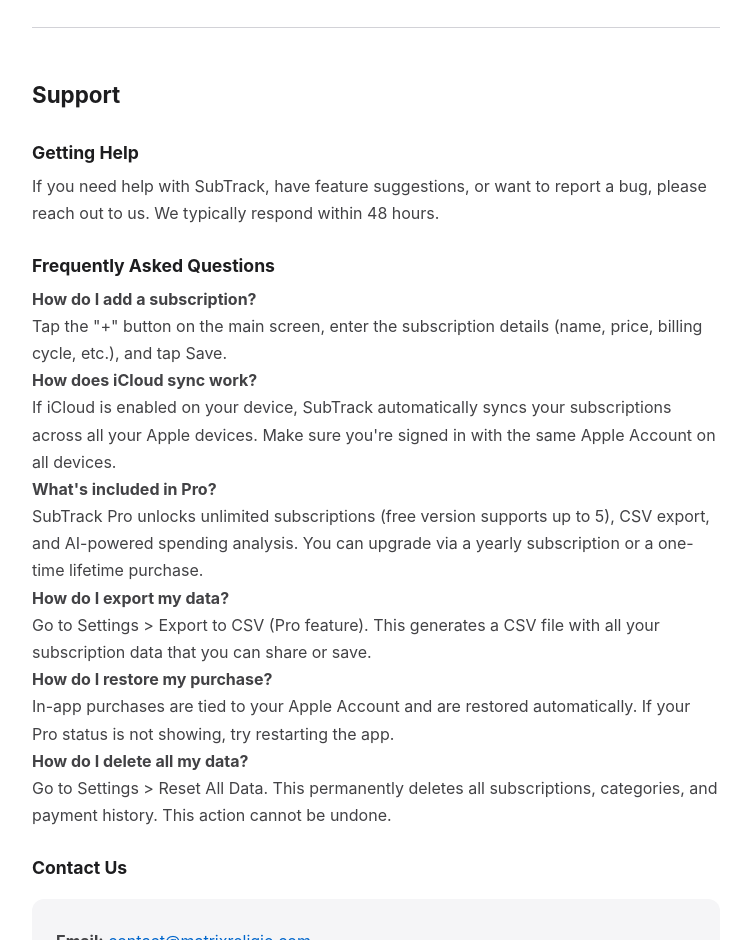
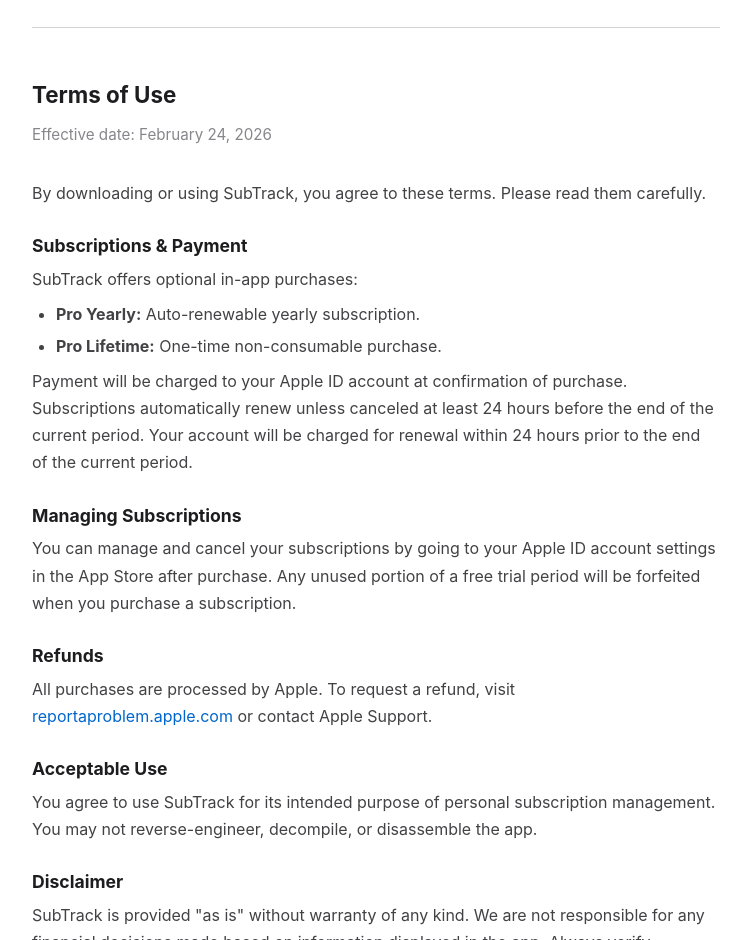
Before and after one commit to MatrixReligio/subtrack-privacy, a plain HTML site: page index.html in a window 1280 px wide. Shown: the part 1860-2800 px from the top of the page, without its empty margins (264-1015 px from the left). Drawn offline with Linux system fonts and the light colour scheme.

Commit message:
feat: add Terms of Use section for App Store compliance

```diff
--- a/index.html
+++ b/index.html
@@ -3,7 +3,7 @@
 <head>
     <meta charset="UTF-8">
     <meta name="viewport" content="width=device-width, initial-scale=1.0">
-    <title>SubTrack - Privacy Policy & Support</title>
+    <title>SubTrack - Privacy Policy, Terms of Use & Support</title>
     <style>
         * { margin: 0; padding: 0; box-sizing: border-box; }
         body { font-family: -apple-system, BlinkMacSystemFont, 'Segoe UI', Roboto, Helvetica, Arial, sans-serif; max-width: 720px; margin: 0 auto; padding: 2rem 1rem 4rem; line-height: 1.7; color: #1d1d1f; background: #fff; }
@@ -29,6 +29,7 @@
 
     <nav class="nav">
         <a href="#privacy">Privacy Policy</a>
+        <a href="#terms">Terms of Use</a>
         <a href="#support">Support</a>
     </nav>
 
@@ -80,6 +81,40 @@
 
     <hr class="divider">
 
+    <!-- ==================== TERMS OF USE ==================== -->
+    <h2 id="terms">Terms of Use</h2>
+    <p class="subtitle">Effective date: February 24, 2026</p>
+
+    <p>By downloading or using SubTrack, you agree to these terms. Please read them carefully.</p>
+
+    <h3>Subscriptions & Payment</h3>
+    <p>SubTrack offers optional in-app purchases:</p>
+    <ul>
+        <li><strong>Pro Yearly:</strong> Auto-renewable yearly subscription.</li>
+        <li><strong>Pro Lifetime:</strong> One-time non-consumable purchase.</li>
+    </ul>
+    <p>Payment will be charged to your Apple ID account at confirmation of purchase. Subscriptions automatically renew unless canceled at least 24 hours before the end of the current period. Your account will be charged for renewal within 24 hours prior to the end of the current period.</p>
+
+    <h3>Managing Subscriptions</h3>
+    <p>You can manage and cancel your subscriptions by going to your Apple ID account settings in the App Store after purchase. Any unused portion of a free trial period will be forfeited when you purchase a subscription.</p>
+
+    <h3>Refunds</h3>
+    <p>All purchases are processed by Apple. To request a refund, visit <a href="https://reportaproblem.apple.com">reportaproblem.apple.com</a> or contact Apple Support.</p>
+
+    <h3>Acceptable Use</h3>
+    <p>You agree to use SubTrack for its intended purpose of personal subscription management. You may not reverse-engineer, decompile, or disassemble the app.</p>
+
+    <h3>Disclaimer</h3>
+    <p>SubTrack is provided "as is" without warranty of any kind. We are not responsible for any financial decisions made based on information displayed in the app. Always verify subscription charges directly with your service providers.</p>
+
+    <h3>Changes to These Terms</h3>
+    <p>We may update these Terms of Use from time to time. Changes will be reflected on this page with an updated effective date. Continued use of SubTrack after changes constitutes acceptance of the updated terms.</p>
+
+    <h3>Contact</h3>
+    <p>For questions about these terms, contact us at <a href="mailto:contact@matrixreligio.com">contact@matrixreligio.com</a>.</p>
+
+    <hr class="divider">
+
     <!-- ==================== SUPPORT ==================== -->
     <h2 id="support">Support</h2>
 
```
